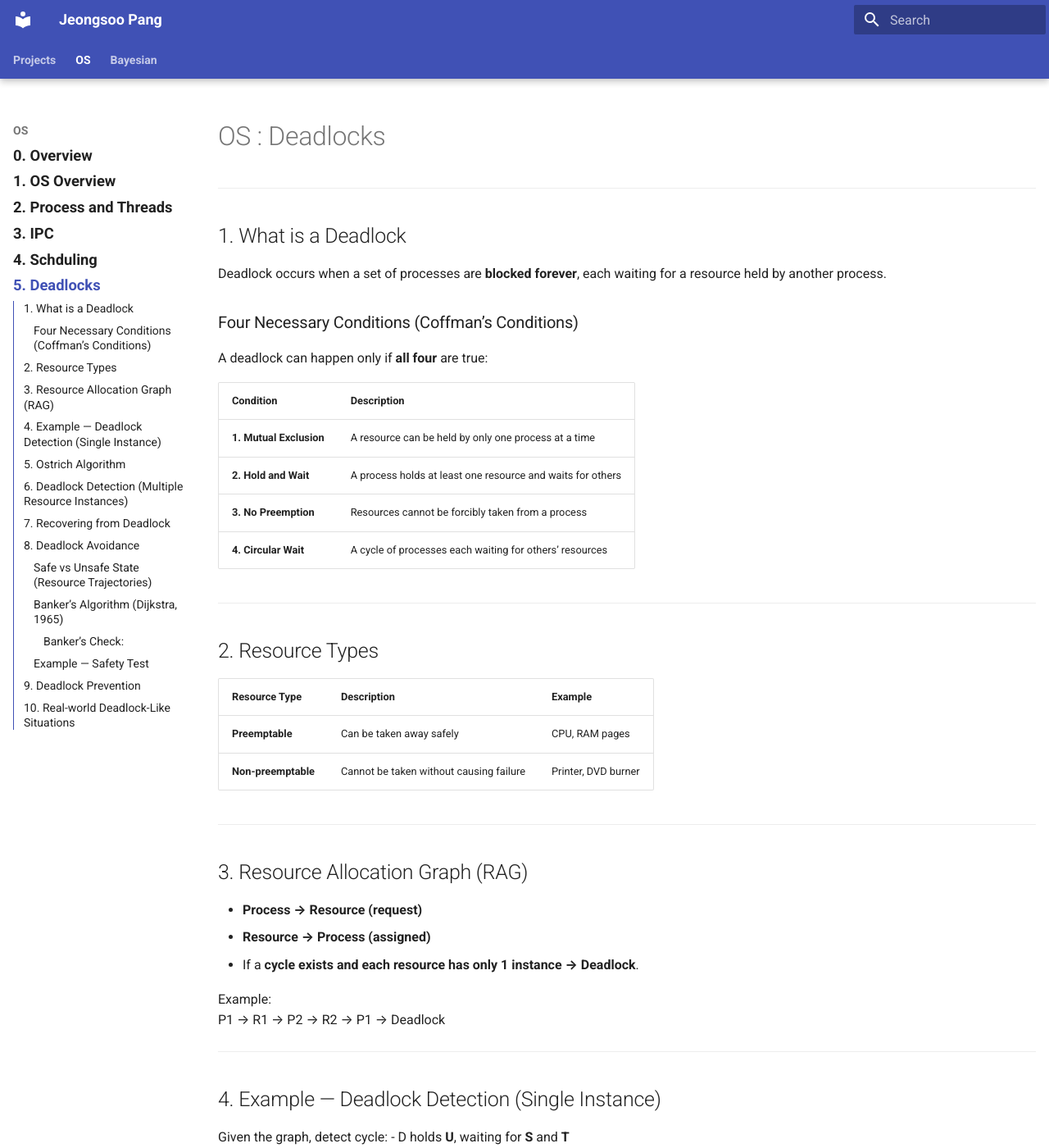
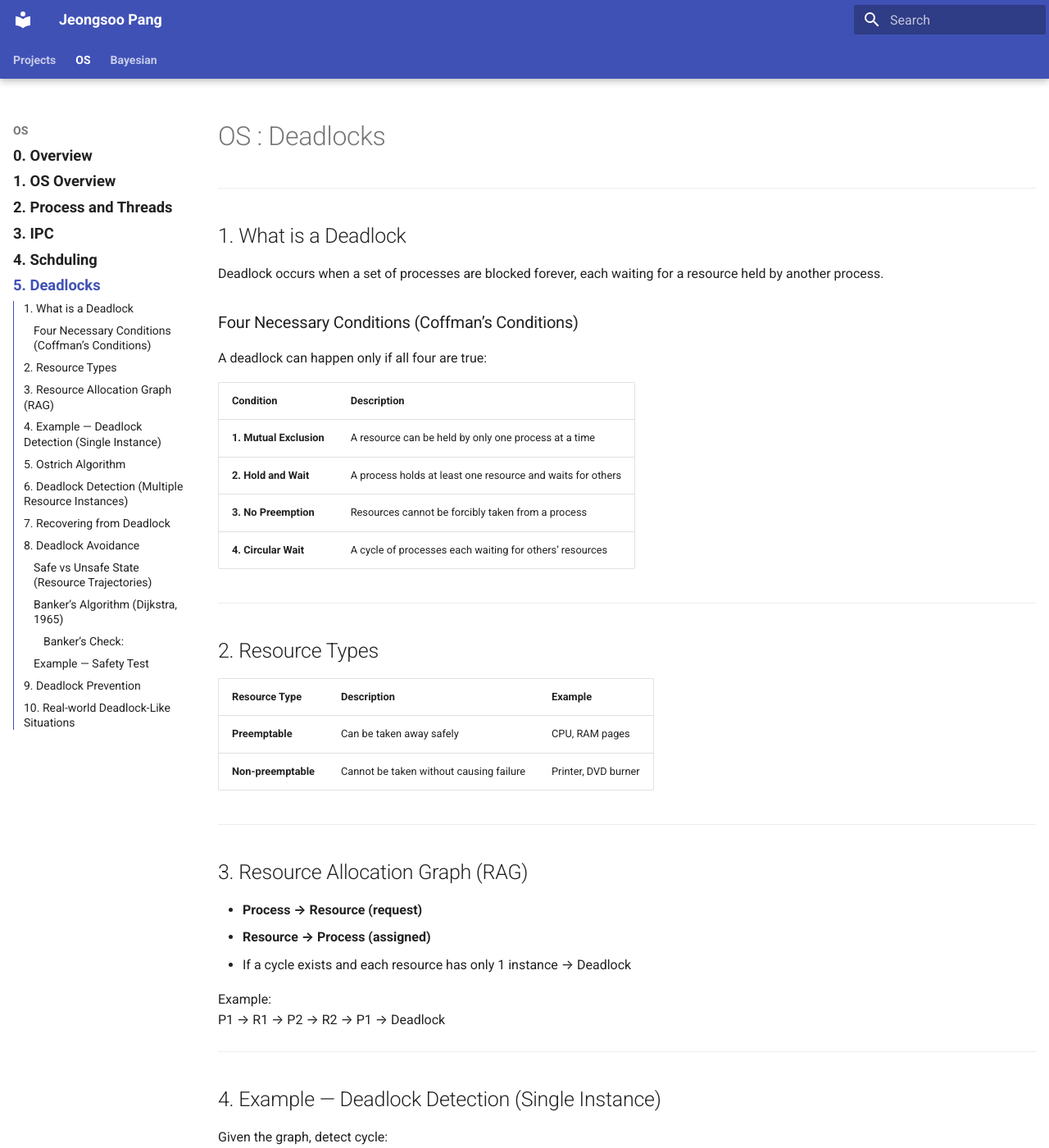
Before and after one commit to Jeongsoo-dev/ML_based_MR_CT_SeriesType_Detection, an MkDocs documentation site: the page built from docs/os/lec5_deadlocks.md, in a window 1280 px wide and 1400 px high. Shown: the whole window at 82% size. Built offline with MkDocs 1.6.1 and Material for MkDocs 9.7.7, drawn with Linux system fonts in a browser that asks for light colours; some of the changed text lies outside the part shown.

```diff
--- a/docs/os/lec5_deadlocks.md
+++ b/docs/os/lec5_deadlocks.md
@@ -9,10 +9,10 @@ hide:
 
 ## 1. What is a Deadlock
 
-Deadlock occurs when a set of processes are **blocked forever**, each waiting for a resource held by another process.
+Deadlock occurs when a set of processes are blocked forever, each waiting for a resource held by another process.
 
 ### Four Necessary Conditions (Coffman’s Conditions)
-A deadlock can happen only if **all four** are true:
+A deadlock can happen only if all four are true:
 
 | Condition | Description |
 |-----------|-------------|
@@ -36,17 +36,17 @@ A deadlock can happen only if **all four** are true:
 
 - **Process → Resource (request)**
 - **Resource → Process (assigned)**
-- If a **cycle exists and each resource has only 1 instance → Deadlock**.
+- If a cycle exists and each resource has only 1 instance → Deadlock
 
 Example:
 P1 → R1 → P2 → R2 → P1 → Deadlock
-
 
 ---
 
 ## 4. Example — Deadlock Detection (Single Instance)
 
 Given the graph, detect cycle:
+
 - D holds **U**, waiting for **S** and **T**
 - E holds **T**, waiting for **V**
 - G holds **V**, waiting for **U**
@@ -60,7 +60,8 @@ U (held by D) → T (held by E) → V (held by G) → U
 
 ## 5. Ostrich Algorithm
 
-> “If it rarely occurs, ignore it.”
+> “If it rarely occurs, ignore it”
+
 Used by UNIX/Linux systems because full prevention is costly.
 Good if "cost of handling deadlock" > "cost of ignoring".
 
@@ -123,6 +124,7 @@ Works if system knows in advance: max resources each process may need.
 **Available:** A = (1, 1, 2, 0)
 
 **Allocation C** (rows = P1..P5):
+
 - P1: (3,0,1,1)
 - P2: (0,1,0,0)
 - P3: (1,0,1,0)
@@ -130,6 +132,7 @@ Works if system knows in advance: max resources each process may need.
 - P5: (0,0,0,0)
 
 **Need R** (remaining request):
+
 - P1: (2,1,0,0)
 - P2: (0,1,1,1)
 - P3: (3,1,0,0)
```
